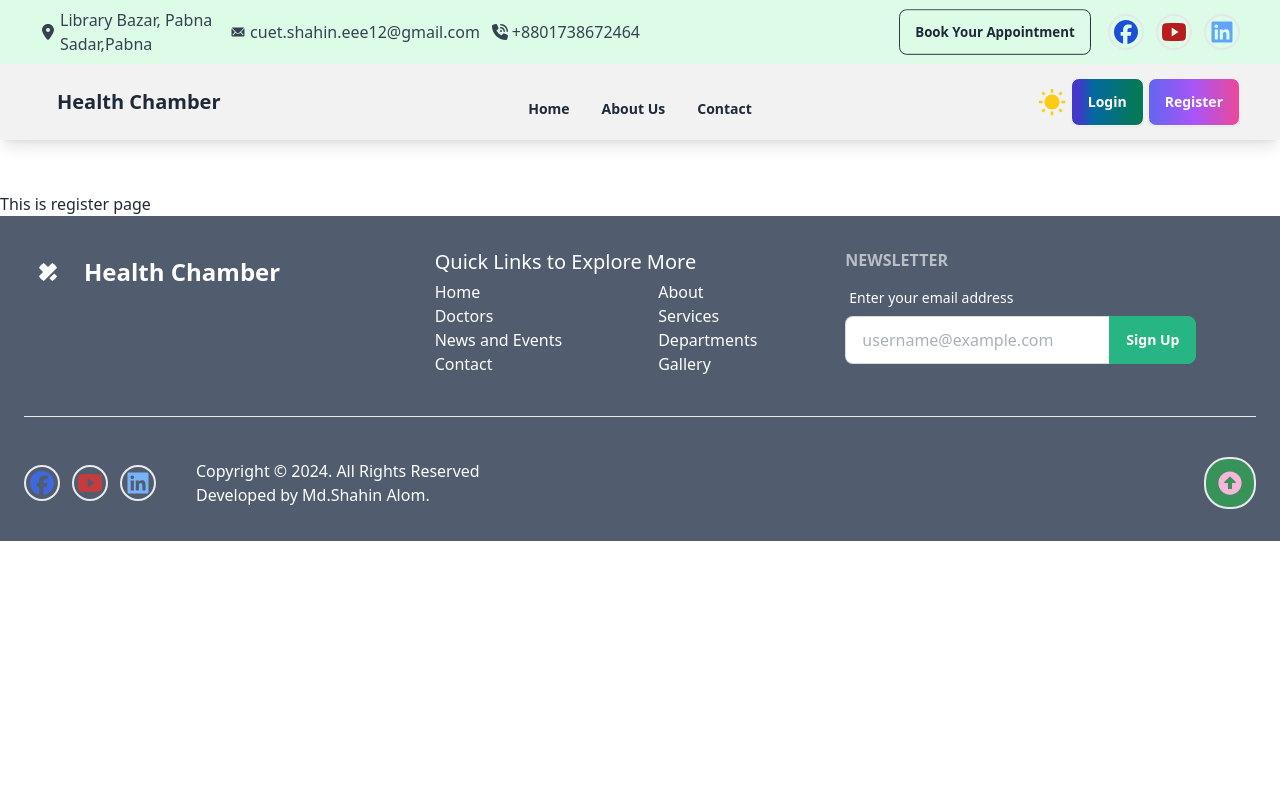
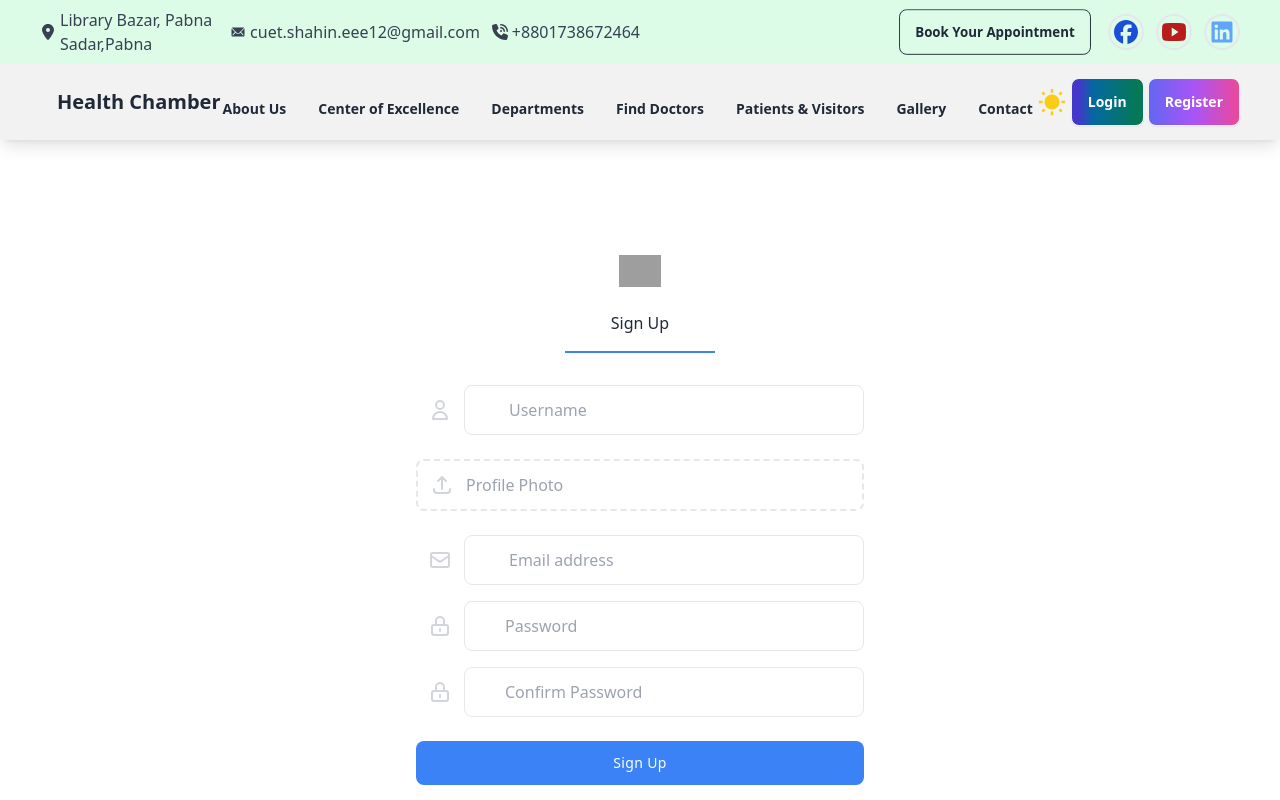
Before and after one commit to shahinalom9343/Health-Chamber-Client, a React (Vite) app: page /register in a window 1280 px wide. Shown: the top 800 px of the page. Built offline with nearby package versions, Linux system fonts and the light colour scheme; grey boxes are pictures that could not be loaded.

Commit message:
Added Register page

```diff
--- a/src/MainLayout/MainLayout.jsx
+++ b/src/MainLayout/MainLayout.jsx
@@ -7,7 +7,7 @@
   return (
     <div>
       {/* Navbar section */}
-      <div className="h-16 md:h-48">
+      <div className="h-16 md:h-36">
         <Navbar></Navbar>
       </div>
       {/* Outlet components */}
--- a/src/Pages/Login.jsx
+++ b/src/Pages/Login.jsx
@@ -1,6 +1,7 @@
 import React from "react";
 import { Link } from "react-router-dom";
 import loginImage from "../../public/loginImage.jpg";
+import { FaGoogle } from "react-icons/fa";
 
 const Login = () => {
   return (
@@ -18,35 +19,13 @@
           Welcome back!
         </p>
 
-        <a
-          href="#"
-          className="flex items-center justify-center mt-4 text-gray-600 transition-colors duration-300 transform border rounded-lg dark:border-gray-700 dark:text-gray-200 hover:bg-gray-50 dark:hover:bg-gray-600"
-        >
-          <div className="px-4 py-2">
-            <svg className="w-6 h-6" viewBox="0 0 40 40">
-              <path
-                d="M36.3425 16.7358H35V16.6667H20V23.3333H29.4192C28.045 27.2142 24.3525 30 20 30C14.4775 30 10 25.5225 10 20C10 14.4775 14.4775 9.99999 20 9.99999C22.5492 9.99999 24.8683 10.9617 26.6342 12.5325L31.3483 7.81833C28.3717 5.04416 24.39 3.33333 20 3.33333C10.7958 3.33333 3.33335 10.7958 3.33335 20C3.33335 29.2042 10.7958 36.6667 20 36.6667C29.2042 36.6667 36.6667 29.2042 36.6667 20C36.6667 18.8825 36.5517 17.7917 36.3425 16.7358Z"
-                fill="#FFC107"
-              />
-              <path
-                d="M5.25497 12.2425L10.7308 16.2583C12.2125 12.59 15.8008 9.99999 20 9.99999C22.5491 9.99999 24.8683 10.9617 26.6341 12.5325L31.3483 7.81833C28.3716 5.04416 24.39 3.33333 20 3.33333C13.5983 3.33333 8.04663 6.94749 5.25497 12.2425Z"
-                fill="#FF3D00"
-              />
-              <path
-                d="M20 36.6667C24.305 36.6667 28.2167 35.0192 31.1742 32.34L26.0159 27.975C24.3425 29.2425 22.2625 30 20 30C15.665 30 11.9842 27.2359 10.5975 23.3784L5.16254 27.5659C7.92087 32.9634 13.5225 36.6667 20 36.6667Z"
-                fill="#4CAF50"
-              />
-              <path
-                d="M36.3425 16.7358H35V16.6667H20V23.3333H29.4192C28.7592 25.1975 27.56 26.805 26.0133 27.9758C26.0142 27.975 26.015 27.975 26.0158 27.9742L31.1742 32.3392C30.8092 32.6708 36.6667 28.3333 36.6667 20C36.6667 18.8825 36.5517 17.7917 36.3425 16.7358Z"
-                fill="#1976D2"
-              />
-            </svg>
-          </div>
+        <Link className="flex items-center justify-center mt-4 text-gray-600 border-2 rounded-lg dark:border-gray-700 dark:text-gray-200 hover:bg-gray-50 dark:hover:bg-gray-600">
+          <FaGoogle className="text-red-400"></FaGoogle>
 
           <span className="w-5/6 px-4 py-3 font-bold text-center">
             Sign in with Google
           </span>
-        </a>
+        </Link>
 
         <div className="flex items-center justify-between mt-4">
           <span className="w-1/5 border-b dark:border-gray-600 lg:w-1/4"></span>
@@ -93,7 +72,7 @@
         </div>
 
         <div className="mt-6">
-          <button className="w-full px-6 py-3 text-sm font-medium tracking-wide text-white capitalize transition-colors duration-300 transform bg-gray-800 rounded-lg hover:bg-gray-700 focus:outline-none focus:ring focus:ring-gray-300 focus:ring-opacity-50">
+          <button className="w-full px-6 py-3 text-sm font-medium tracking-wide text-white capitalize bg-gray-800 rounded-lg hover:bg-gray-700 focus:outline-none focus:ring focus:ring-gray-300 focus:ring-opacity-50">
             Sign In
           </button>
         </div>
--- a/src/Pages/Register.jsx
+++ b/src/Pages/Register.jsx
@@ -1,10 +1,166 @@
 import React from "react";
+import { Link } from "react-router-dom";
 
 const Register = () => {
   return (
-    <div>
-      <h3>This is register page</h3>
-    </div>
+    <section className="bg-white dark:bg-gray-900">
+      <div className="container flex items-center justify-center min-h-screen px-6 mx-auto">
+        <form className="w-full max-w-md">
+          <div className="flex justify-center mx-auto">
+            <img
+              className="w-auto h-7 sm:h-8"
+              src="https://merakiui.com/images/logo.svg"
+              alt=""
+            />
+          </div>
+
+          <div className="flex items-center justify-center mt-6">
+            <a
+              href="#"
+              className="w-1/3 pb-4 font-medium text-center text-gray-800 capitalize border-b-2 border-blue-500 dark:border-blue-400 dark:text-white"
+            >
+              sign up
+            </a>
+          </div>
+
+          <div className=" flex items-center mt-8">
+            <span>
+              <svg
+                xmlns="http://www.w3.org/2000/svg"
+                className="w-6 h-6 mx-3 text-gray-300 dark:text-gray-500"
+                fill="none"
+                viewBox="0 0 24 24"
+                stroke="currentColor"
+                strokeWidth="2"
+              >
+                <path
+                  strokeLinecap="round"
+                  strokeLinejoin="round"
+                  d="M16 7a4 4 0 11-8 0 4 4 0 018 0zM12 14a7 7 0 00-7 7h14a7 7 0 00-7-7z"
+                />
+              </svg>
+            </span>
+
+            <input
+              type="text"
+              className=" w-full py-3 text-gray-700 bg-white border rounded-lg px-11 dark:bg-gray-900 dark:text-gray-300 dark:border-gray-600 focus:border-blue-400 dark:focus:border-blue-300 focus:ring-blue-300 focus:outline-none focus:ring focus:ring-opacity-40"
+              placeholder="Username"
+            />
+          </div>
+
+          <label className="flex items-center px-3 py-3 mx-auto mt-6 text-center bg-white border-2 border-dashed rounded-lg cursor-pointer dark:border-gray-600 dark:bg-gray-900">
+            <svg
+              xmlns="http://www.w3.org/2000/svg"
+              className="w-6 h-6 text-gray-300 dark:text-gray-500"
+              fill="none"
+              viewBox="0 0 24 24"
+              stroke="currentColor"
+              strokeWidth="2"
+            >
+              <path
+                strokeLinecap="round"
+                strokeLinejoin="round"
+                d="M4 16v1a3 3 0 003 3h10a3 3 0 003-3v-1m-4-8l-4-4m0 0L8 8m4-4v12"
+              />
+            </svg>
+
+            <h2 className="mx-3 text-gray-400">Profile Photo</h2>
+
+            <input id="dropzone-file" type="file" className="hidden" />
+          </label>
+
+          <div className="flex items-center mt-6">
+            <span>
+              <svg
+                xmlns="http://www.w3.org/2000/svg"
+                className="w-6 h-6 mx-3 text-gray-300 dark:text-gray-500"
+                fill="none"
+                viewBox="0 0 24 24"
+                stroke="currentColor"
+                strokeWidth="2"
+              >
+                <path
+                  strokeLinecap="round"
+                  strokeLinejoin="round"
+                  d="M3 8l7.89 5.26a2 2 0 002.22 0L21 8M5 19h14a2 2 0 002-2V7a2 2 0 00-2-2H5a2 2 0 00-2 2v10a2 2 0 002 2z"
+                />
+              </svg>
+            </span>
+
+            <input
+              type="email"
+              className="block w-full py-3 text-gray-700 bg-white border rounded-lg px-11 dark:bg-gray-900 dark:text-gray-300 dark:border-gray-600 focus:border-blue-400 dark:focus:border-blue-300 focus:ring-blue-300 focus:outline-none focus:ring focus:ring-opacity-40"
+              placeholder="Email address"
+            />
+          </div>
+
+          <div className="flex items-center mt-4">
+            <span>
+              <svg
+                xmlns="http://www.w3.org/2000/svg"
+                className="w-6 h-6 mx-3 text-gray-300 dark:text-gray-500"
+                fill="none"
+                viewBox="0 0 24 24"
+                stroke="currentColor"
+                strokeWidth="2"
+              >
+                <path
+                  strokeLinecap="round"
+                  strokeLinejoin="round"
+                  d="M12 15v2m-6 4h12a2 2 0 002-2v-6a2 2 0 00-2-2H6a2 2 0 00-2 2v6a2 2 0 002 2zm10-10V7a4 4 0 00-8 0v4h8z"
+                />
+              </svg>
+            </span>
+
+            <input
+              type="password"
+              className="block w-full px-10 py-3 text-gray-700 bg-white border rounded-lg dark:bg-gray-900 dark:text-gray-300 dark:border-gray-600 focus:border-blue-400 dark:focus:border-blue-300 focus:ring-blue-300 focus:outline-none focus:ring focus:ring-opacity-40"
+              placeholder="Password"
+            />
+          </div>
+
+          <div className=" flex items-center mt-4">
+            <span className="">
+              <svg
+                xmlns="http://www.w3.org/2000/svg"
+                className="w-6 h-6 mx-3 text-gray-300 dark:text-gray-500"
+                fill="none"
+                viewBox="0 0 24 24"
+                stroke="currentColor"
+                strokeWidth="2"
+              >
+                <path
+                  strokeLinecap="round"
+                  strokeLinejoin="round"
+                  d="M12 15v2m-6 4h12a2 2 0 002-2v-6a2 2 0 00-2-2H6a2 2 0 00-2 2v6a2 2 0 002 2zm10-10V7a4 4 0 00-8 0v4h8z"
+                />
+              </svg>
+            </span>
+
+            <input
+              type="password"
+              className="block w-full px-10 py-3 text-gray-700 bg-white border rounded-lg dark:bg-gray-900 dark:text-gray-300 dark:border-gray-600 focus:border-blue-400 dark:focus:border-blue-300 focus:ring-blue-300 focus:outline-none focus:ring focus:ring-opacity-40"
+              placeholder="Confirm Password"
+            />
+          </div>
+
+          <div className="mt-6">
+            <button className="w-full px-6 py-3 text-sm font-medium tracking-wide text-white capitalize  bg-blue-500 rounded-lg hover:bg-blue-400 focus:outline-none focus:ring focus:ring-blue-300 focus:ring-opacity-50">
+              Sign Up
+            </button>
+
+            <div className="mt-6 text-center ">
+              <Link
+                to="/login"
+                className="text-sm text-blue-500 hover:underline dark:text-blue-400"
+              >
+                Already have an account? Sign In
+              </Link>
+            </div>
+          </div>
+        </form>
+      </div>
+    </section>
   );
 };
 
--- a/src/Shared Components/Navbar.jsx
+++ b/src/Shared Components/Navbar.jsx
@@ -30,15 +30,39 @@
     <>
       <NavLink
         className="mx-4 text-sm leading-5  transition-colors duration-300 transform  hover:text-blue-500  hover:border-b-4 hover:border-blue-400 md:my-0"
-        to="/"
+        to="/about"
       >
-        Home
+        About Us
       </NavLink>
       <NavLink
         className="mx-4 text-sm leading-5  transition-colors duration-300 transform  hover:text-blue-500  hover:border-b-4 hover:border-blue-400 md:my-0"
         to="/about"
       >
-        About Us
+        Center of Excellence
+      </NavLink>
+      <NavLink
+        className="mx-4 text-sm leading-5  transition-colors duration-300 transform  hover:text-blue-500  hover:border-b-4 hover:border-blue-400 md:my-0"
+        to="/about"
+      >
+        Departments
+      </NavLink>
+      <NavLink
+        className="mx-4 text-sm leading-5  transition-colors duration-300 transform  hover:text-blue-500  hover:border-b-4 hover:border-blue-400 md:my-0"
+        to="/about"
+      >
+        Find Doctors
+      </NavLink>
+      <NavLink
+        className="mx-4 text-sm leading-5  transition-colors duration-300 transform  hover:text-blue-500  hover:border-b-4 hover:border-blue-400 md:my-0"
+        to="/"
+      >
+        Patients & Visitors
+      </NavLink>
+      <NavLink
+        className="mx-4 text-sm leading-5  transition-colors duration-300 transform  hover:text-blue-500  hover:border-b-4 hover:border-blue-400 md:my-0"
+        to="/about"
+      >
+        Gallery
       </NavLink>
       <NavLink
         className="mx-4 text-sm leading-5  transition-colors duration-300 transform  hover:text-blue-500  hover:border-b-4 hover:border-blue-400 md:my-0"
@@ -120,7 +144,9 @@
               {navItems}
             </ul>
           </div>
-          <a className="btn btn-ghost text-xl">Health Chamber</a>
+          <Link to="/" className="btn btn-ghost text-xl">
+            Health Chamber
+          </Link>
         </div>
         <div className="navbar-center h-full hidden lg:flex">
           <ul className="py-3 mt-3 -mx-3 overflow-y-auto whitespace-nowrap scroll-hidden">
```
